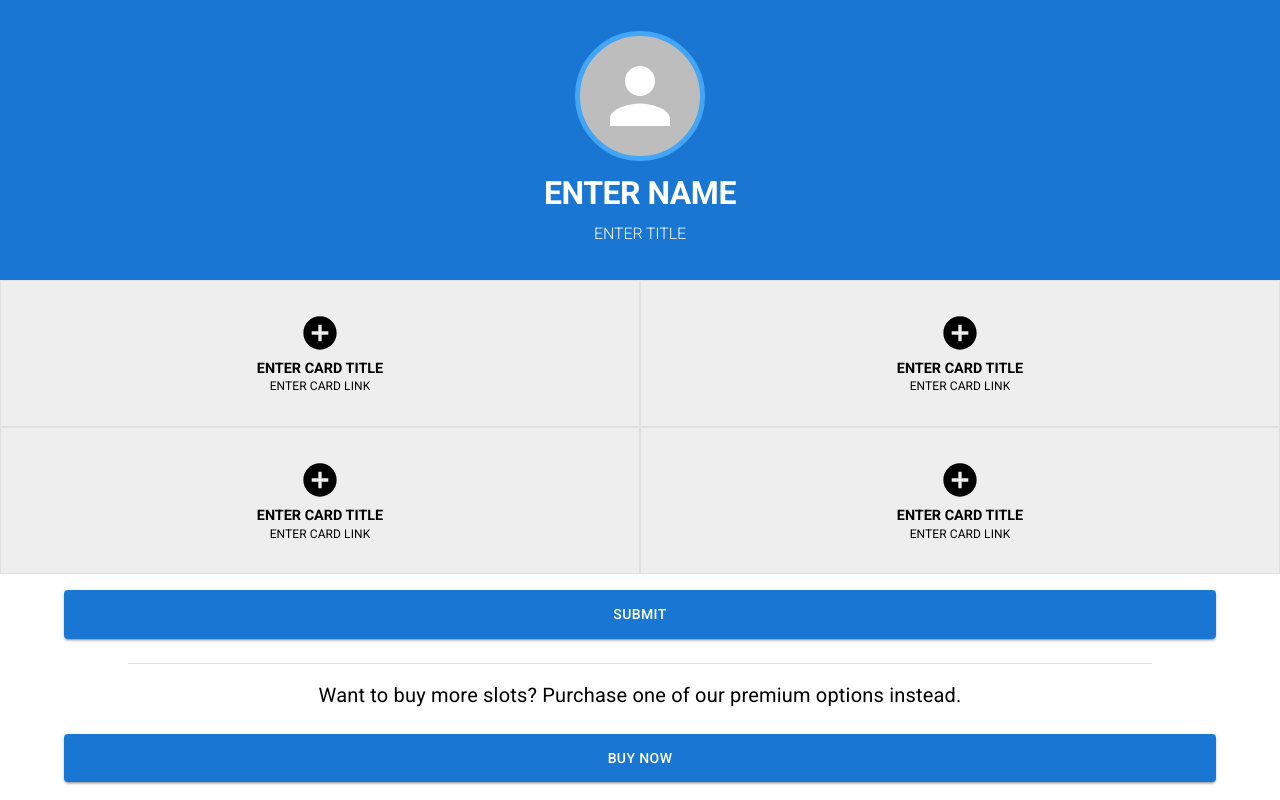
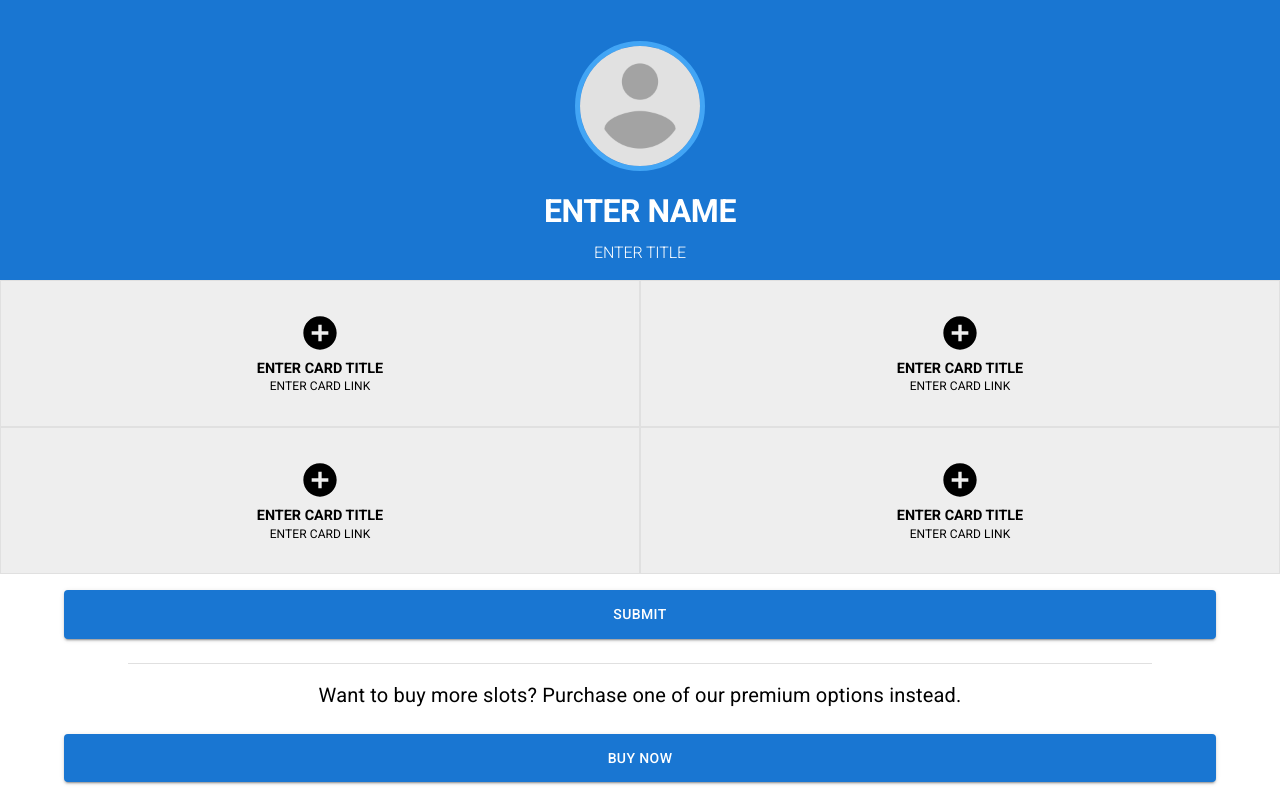
Before and after one commit to ZachYarbrough/10k-cards, a React (Create React App) app in the folder client/: page /edit in a window 1280 px wide. Built offline with nearby package versions, Linux system fonts and the light colour scheme.

Commit message:
Create Profile Image functionality

```diff
--- a/client/src/pages/Form.js
+++ b/client/src/pages/Form.js
@@ -17,6 +17,7 @@ import FormControl from '@mui/material/FormControl';
 import Select from '@mui/material/Select';
 import { Link } from 'react-router-dom'
 import { styled } from '@mui/material/styles';
+import IconButton from '@mui/material/IconButton';
 
 const WhiteTextField = styled(TextField)({
     '& label': {
@@ -27,7 +28,7 @@ const WhiteTextField = styled(TextField)({
     },
     '& input': {
         color: 'white'
-      },
+    },
     '& .MuiInput-underline:after': {
         borderBottomColor: 'white',
         color: 'white'
@@ -75,10 +76,7 @@ const Form = ({ slotsPurchased }) => {
     const handleSelect = (event, i) => {
         const { value } = event.target;
 
-        setFormState({
-            ...formState,
-            [`icon${i}`]: value
-        })
+
     }
 
     const handleSubmit = (event) => {
@@ -87,11 +85,37 @@ const Form = ({ slotsPurchased }) => {
         console.log(formState);
     }
 
+    const handleProfilePicture = (event) => {
+        console.log(event.target.files);
+        const selectedFile = event.target.files[0];
+        const reader = new FileReader();
+
+        const imgtag = document.getElementById("profile-pic").firstChild;
+        imgtag.title = selectedFile.name;
+        console.log(imgtag);
+
+        reader.onload = function (event) {
+            imgtag.src = event.target.result;
+        };
+
+        reader.readAsDataURL(selectedFile);
+        setFormState({
+            ...formState,
+            [`profileImage`]: selectedFile
+        })
+    }
+
     return (
         <Fragment>
             <form onSubmit={handleSubmit} onKeyPress={(e) => { if (e.key === 'Enter') { e.preventDefault(); setInputField(''); } }}>
                 <Box sx={{ bgcolor: `${currentColor}.main`, width: '100%', height: '35vh', display: 'flex', flexDirection: 'column', justifyContent: 'center', alignItems: 'center' }}>
-                    <Avatar sx={{ border: 5, borderColor: `${currentColor}.light`, width: '15vh', height: '15vh', mb: 1 }} />
+                    <input type="file" accept="image/*" style={{ visibility: 'hidden' }} onChange={(event) => handleProfilePicture(event)} id="icon-button-file" />
+                    <label htmlFor="icon-button-file">
+                        <IconButton component="span" disableRipple>
+                            <Avatar src={require('../assets/images/profile_image.jpeg')} id="profile-pic" sx={{ border: 5, borderColor: `${currentColor}.light`, width: '15vh', height: '15vh', mb: 1 }}>
+                            </Avatar>
+                        </IconButton>
+                    </label>
                     {inputField === "name" ?
                         <Box sx={{ mx: 1, display: 'flex' }}>
                             <WhiteTextField sx={{ my: 1, mx: 1 }} size='small' onChange={handleChange} value={formState[`firstName`] || ''} name={`firstName`} label="First Name" placeholder='Enter First Name' />
@@ -116,7 +140,7 @@ const Form = ({ slotsPurchased }) => {
                     {[...Array(slotsPurchased)].map((e, i) => (
                         <Grid key={i} item xs={6} sx={{ bgcolor: 'grey.200', border: .5, borderColor: 'grey.300' }}>
                             {inputField === i ?
-                                <Box className={`${i}`} sx={{ display: 'flex', flexDirection: 'column', alignItems: 'center', justifyContent: 'center', width: '80%', m: 'auto', height: '100%', color: 'black' }}>
+                                <Box className={`${i}`} sx={{ display: 'flex', flexDirection: 'column', alignItems: 'center', justifyContent: 'center', width: '80%', m: 'auto', height: '105%', color: 'black' }}>
                                     <FormControl sx={{ minWidth: 200 }}>
                                         <InputLabel id={`icon-label${i}`}>Icon</InputLabel>
                                         <Select
```
Also changed, not shown: client/src/assets/images/profile_image.jpeg (added).
